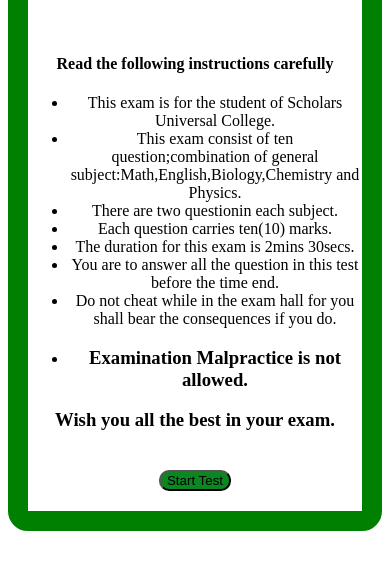
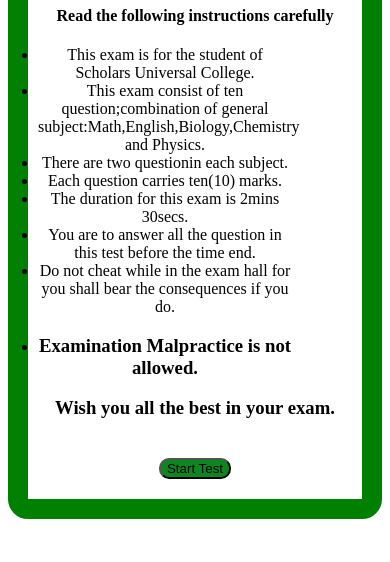
Before and after one commit to SmartTech12/ScholarsCBT, a plain HTML site: page instruction.html in a window 390 px wide. Shown: the part 538-1100 px from the top of the page. Drawn offline with Linux system fonts and the light colour scheme.

Commit message:
commited

```diff
--- a/style.css
+++ b/style.css
@@ -68,6 +68,10 @@
     position: relative;
 
  }
+  ul {
+   padding-right: 70px;
+   padding-left: 10px;
+ }
 
  @media only screen and (max-width: 480px) {
     .Name {
@@ -76,7 +80,7 @@
        padding-left: 0px;
        padding-right: 0px;
        position: relative;
-       margin: 5em auto;
+       margin: 3em auto;
     }
 
 
@@ -89,7 +93,7 @@
        padding-left: 0px;
        padding-right: 0px;
        position: relative;
-       margin: 15em auto;
+       margin: 10em auto;
     }
 
 
@@ -101,7 +105,7 @@
       padding-left: 0px;
       padding-right: 0px;
       position: relative;
-      margin: 15em auto;
+      margin: 12em auto;
    }
 
 
@@ -113,7 +117,7 @@
       padding-left: 0px;
       padding-right: 0px;
       position: relative;
-      margin: 1.5em auto;
+      margin: 1em auto;
    }
 
 
@@ -125,7 +129,7 @@
       padding-left: 0px;
       padding-right: 0px;
       position: relative;
-      margin: 10em auto;
+      margin: 7em auto;
    }
 
 
```
